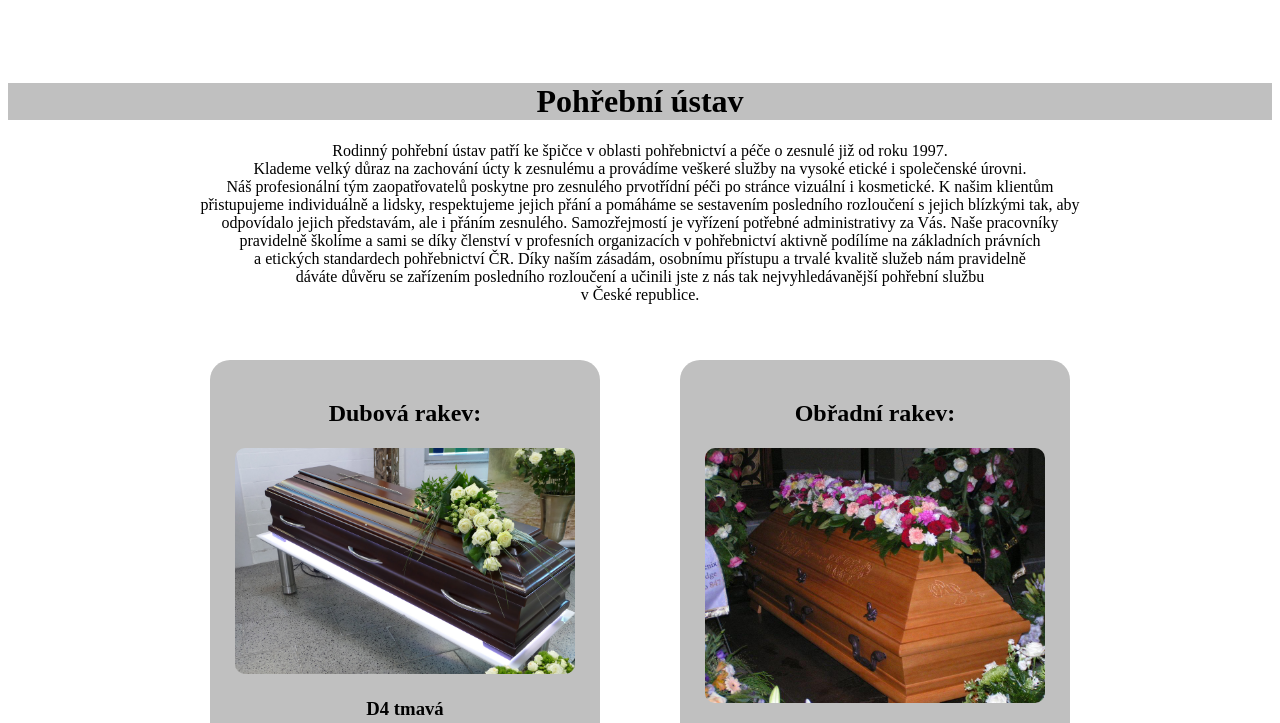
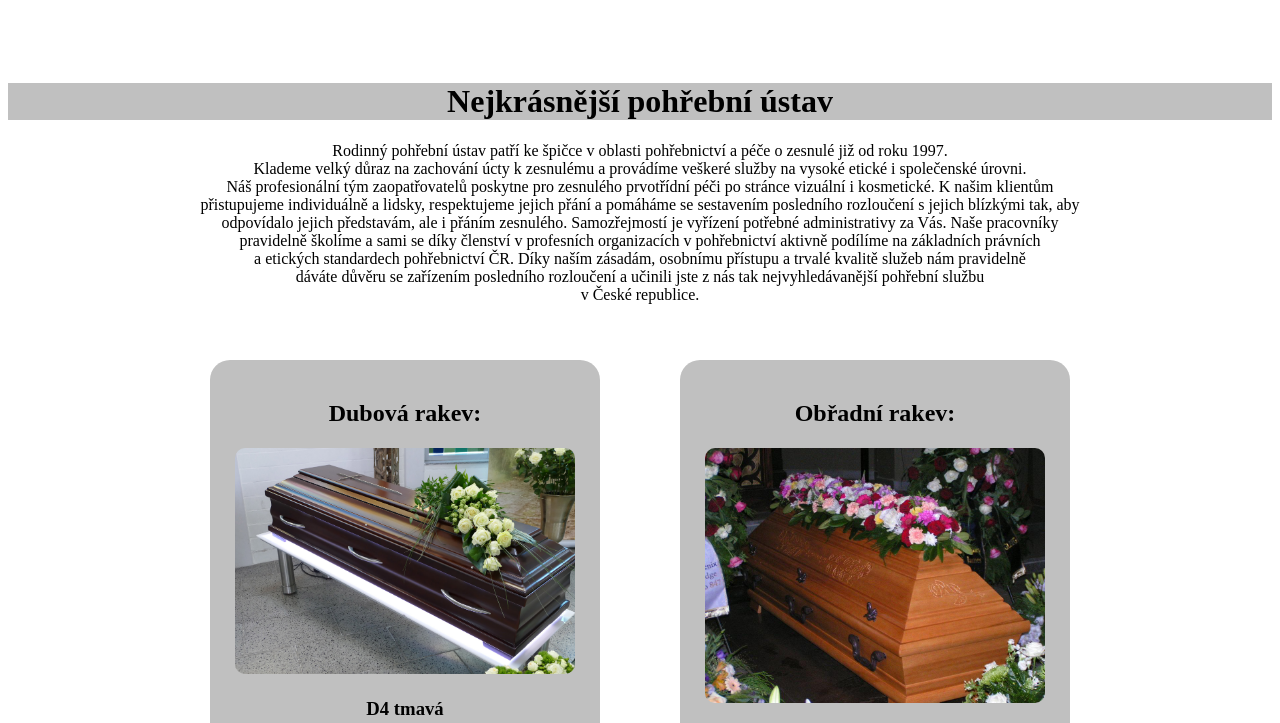
Before and after one commit to Terezina11/-KOL-2, a plain HTML site: page index.html in a window 1280 px wide. Shown: the top 723 px of the page. Drawn offline with Linux system fonts and the light colour scheme.

Commit message:
úprava nadpisu

```diff
--- a/index.html
+++ b/index.html
@@ -8,7 +8,7 @@
 </head>
 <body>
     <br><br><br>
-    <h1 id="bum">Pohřební ústav</h1>
+    <h1 id="bum">Nejkrásnější pohřební ústav</h1>
 
     <p id="popis">Rodinný pohřební ústav patří ke špičce v oblasti pohřebnictví a péče o zesnulé již od roku 1997.<br> Klademe velký důraz na zachování úcty k zesnulému a provádíme veškeré služby na vysoké etické i společenské úrovni.<br> Náš profesionální tým zaopatřovatelů poskytne pro zesnulého prvotřídní péči po stránce vizuální i kosmetické.
         K našim klientům <br>přistupujeme individuálně a lidsky, respektujeme jejich přání a pomáháme se sestavením posledního rozloučení s jejich blízkými tak, aby <br>odpovídalo jejich představám, ale i přáním zesnulého. Samozřejmostí je vyřízení potřebné administrativy za Vás.
```
